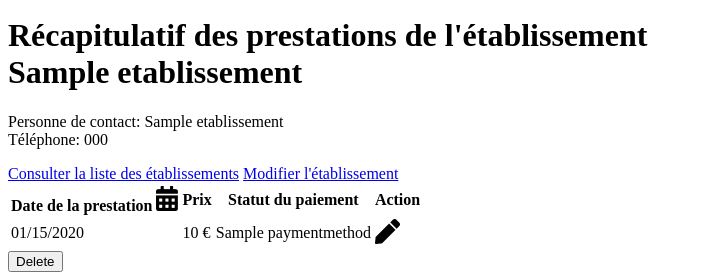
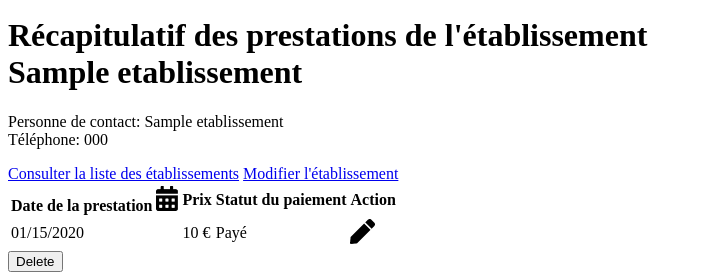
Before and after one commit to Thomas905/CMusic, a Symfony app: template templates/etablissement/show.html.twig in a window 1280 px wide. Shown: the part 738-1018 px from the top of the page, without its empty margins (0-703 px from the left). Run offline with Twig, Linux system fonts and the light colour scheme; the template is opened without the code that fills it: most values are stand-ins (such as "Sample title", 1, 10 or a date in 2020); some libraries are stand-ins or nearby versions.

Commit message:
status payment render

```diff
--- a/templates/etablissement/show.html.twig
+++ b/templates/etablissement/show.html.twig
@@ -24,7 +24,11 @@
                     <tr>
                         <td>{{ prestation.date|date("m/d/Y") }}</td>
                         <td>{{ prestation.price }} €</td>
-                        <td>{{ prestation.paymentmethod }}</td>
+                        {% if prestation.paymentstatus == 0 %}
+                            <td><span class="badge badge-danger">Non payé</span></td>
+                            {% else %}
+                                <td><span class="badge badge-success">Payé</span></td>
+                        {% endif %}
                         <td><a href="{{ path('etablissement_edit', {'id': prestation.id}) }}"><img src="{{ asset('build/images/pen.png') }}" alt="pen"></a></td>
                     </tr>
                 {% endfor %}
```
